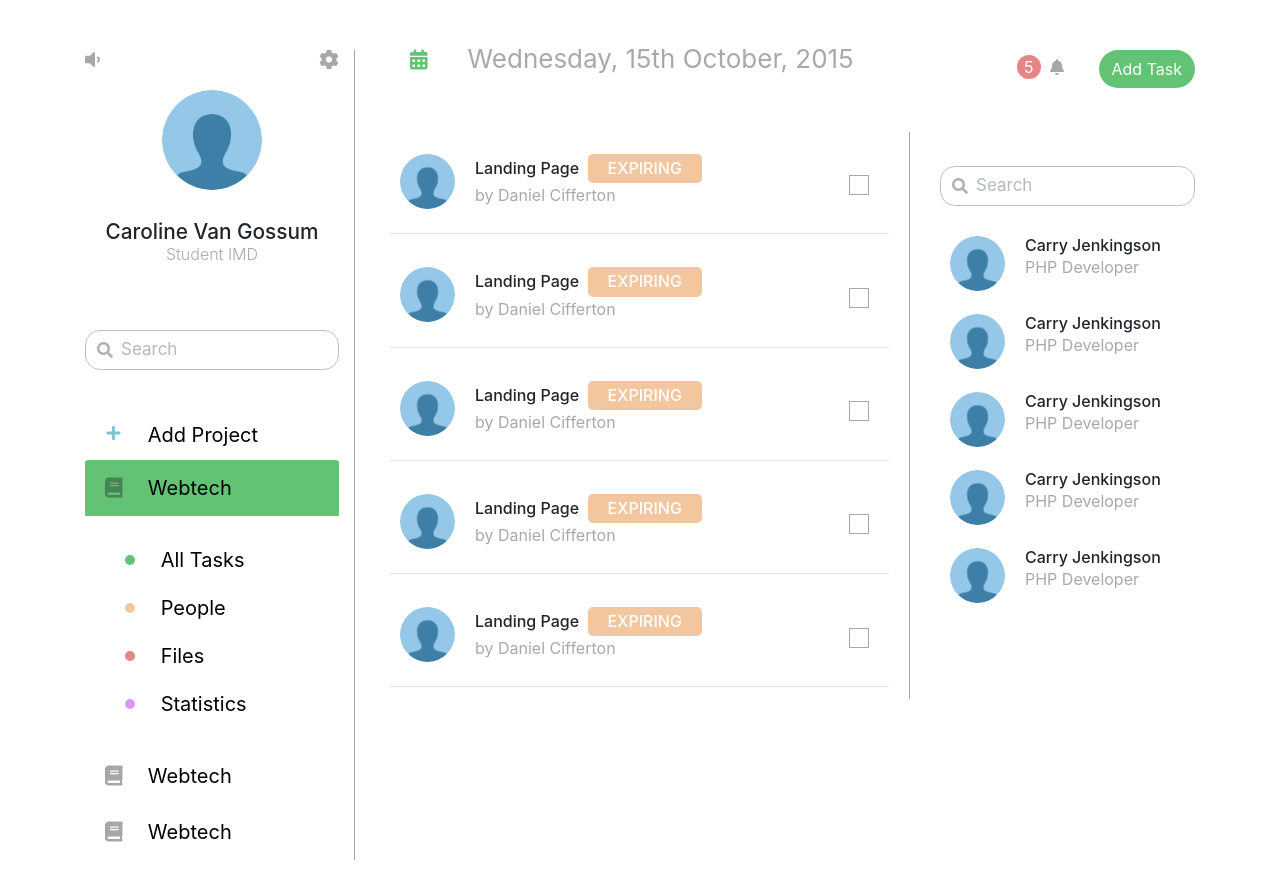
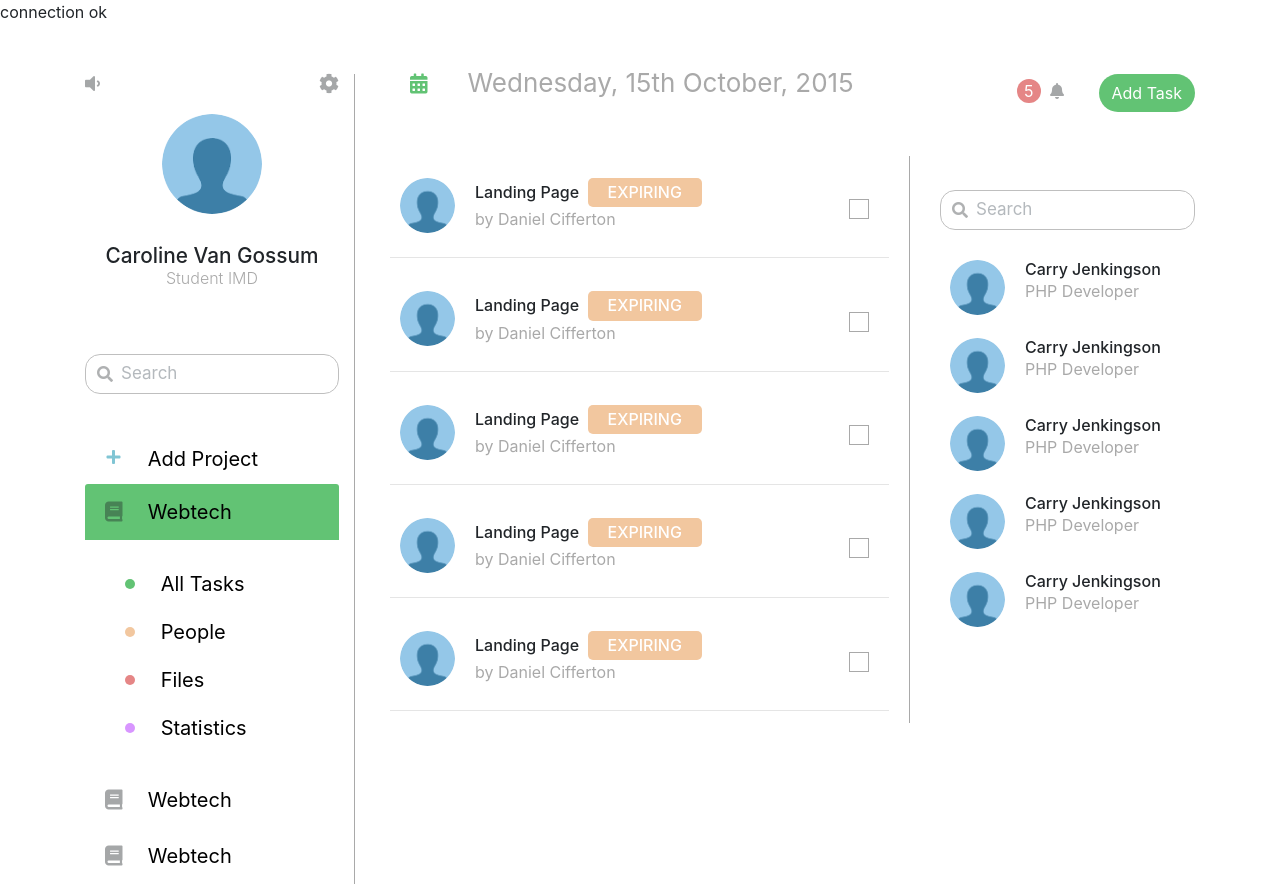
Before and after one commit to CarolineVG/PHP_To_Do, a PHP site: page / in a window 1280 px wide. Before the commit the page ends 860 px from the top, so only its background shows below. Run offline with PHP 8.4, Linux system fonts and the light colour scheme; some libraries are stand-ins or nearby versions.

Commit message:
index.php: connect to db

```diff
--- a/classes/Database.php
+++ b/classes/Database.php
@@ -8,6 +8,7 @@ class Database {
         } catch (PDOException $e){
             print_r($e->getMessage);
         }
+        echo "connection ok";
     }
 }
 
--- a/index.php
+++ b/index.php
@@ -3,7 +3,8 @@
 include_once("classes/Database.php");
 
 // check connection
-
+$db = new Database();
+$db->connection();
 
 ?>
 <!DOCTYPE html>
```
